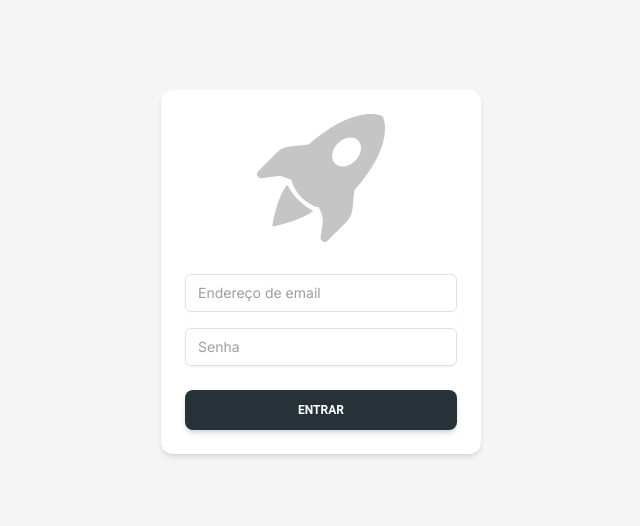
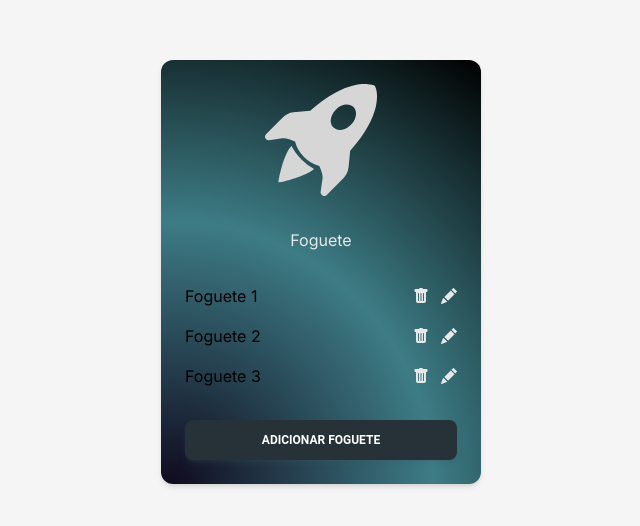
Before and after one commit to LucasLopesFrazao/pi1-foguete, a Next.js app: page / in a window 1280 px wide. Shown: the part 128-654 px from the top of the page, without its empty margins (319-959 px from the left). Built offline with nearby package versions, Linux system fonts and the light colour scheme.

Commit message:
Aply css style

```diff
--- a/src/app/page.tsx
+++ b/src/app/page.tsx
@@ -5,7 +5,7 @@ import VisualizarFoguete from "@/pages/visualizar-foguete";
 
 export default function Home() {
   return (
-    <Login />
+    <VisualizarFoguete />
   );
 
 }
--- a/src/pages/visualizar-foguete/index.tsx
+++ b/src/pages/visualizar-foguete/index.tsx
@@ -9,7 +9,6 @@ import {
   BsFillTrashFill,
   BsPencilFill,
 } from "react-icons/bs";
-
 
 function VisualizarFoguete() {
   //  const [list, setList] = useState<IFoguete[]>([]);
@@ -71,7 +70,6 @@ function VisualizarFoguete() {
   }, []); */
 
   return (
-
     <div className="min-h-screen flex items-center justify-center bg-gray-100 p-4">
       <div
         className=" w-full max-w-xs flex flex-col items-center justify-center space-y-8
@@ -85,22 +83,20 @@ function VisualizarFoguete() {
         </div>
         <title>Foguetes</title>
         <h2 style={{ color: "#E8E8E8" }}> Foguete </h2>
-        <ul>
+        <ul className="w-full space-y-4">
           {list.map((listItem, index) => (
-            <li key={index}>
-              <h3> {listItem.nome} </h3>
-              <span>
-                {" "}
-                Material: {listItem.material}
-                </span>
-                <BsFillTrashFill style={{ color: "#E8E8E8" }}  />
+            <li key={index} className="flex w-full ">
+              <div className=" flex flex-row w-11/12 "> {listItem.nome}</div>
+              <div className=" flex flex-row justify-end items-center gap-3 ">
+                <BsFillTrashFill style={{ color: "#E8E8E8" }} />
                 <BsPencilFill style={{ color: "#E8E8E8" }} />
-
+              </div>
+              {/* <span> Material: {listItem.material}</span> */}
             </li>
           ))}
         </ul>
         <div className="w-full">
-          <Button texto={"Adicionar foguete"}/>
+          <Button texto={"Adicionar foguete"} />
         </div>
       </div>
     </div>
```
Also changed, not shown: 1 other file (tests, documents, lock files or other folders).
